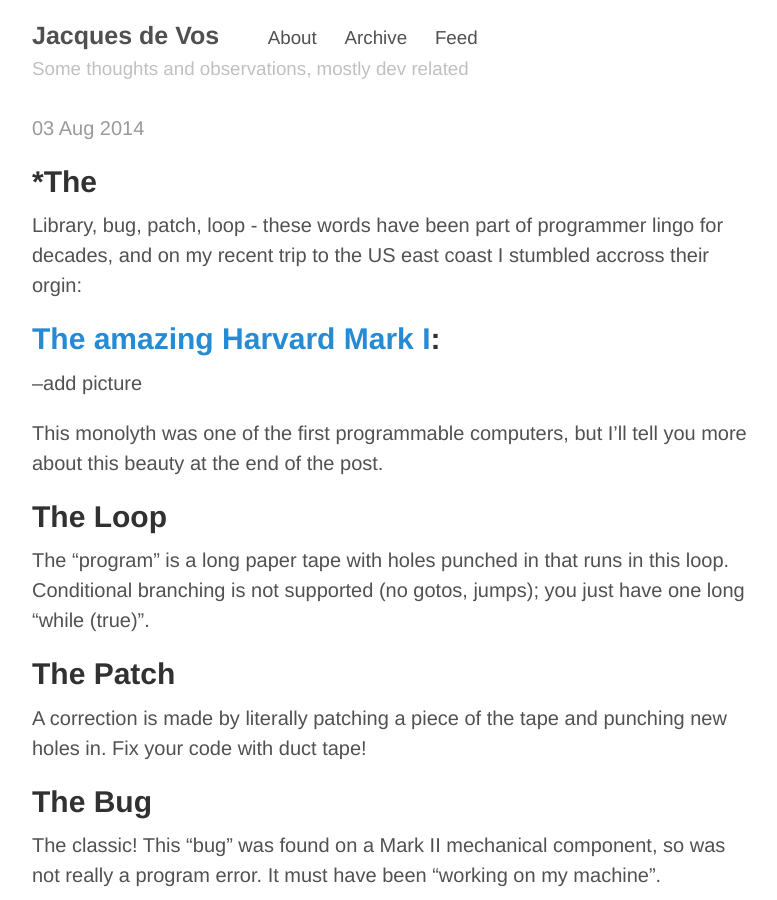
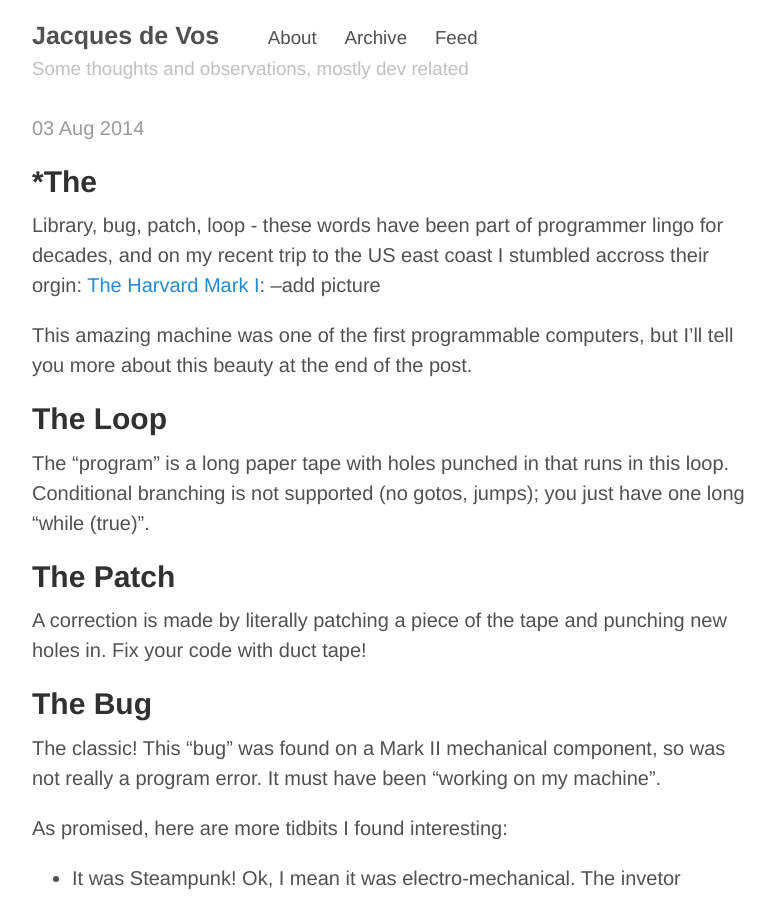
Before and after one commit to jacdevos/jacdevos.github.io.old, a Jekyll site: the page built from index.html, in a window 1280 px wide and 900 px high. Shown: the whole window, without its empty margins (248-1025 px from the left). Built offline with Jekyll 4.4.1, drawn with Linux system fonts in a browser that asks for light colours; Markdown is read by kramdown in place of the engine named in the settings; the list of posts is cut into pages by our own code.

Commit message:
Update 2014-08-03-markI.md

```diff
--- a/_posts/2014-08-03-markI.md
+++ b/_posts/2014-08-03-markI.md
@@ -5,12 +5,10 @@ title: Origins: where bugs, loops and patches come from
 
 *The
 -----
-Library, bug, patch, loop - these words have been part of programmer lingo for decades, and on my recent trip to the US east coast I stumbled accross their orgin:
-
-## [The amazing Harvard Mark I](http://en.wikipedia.org/wiki/Harvard_Mark_I):
+Library, bug, patch, loop - these words have been part of programmer lingo for decades, and on my recent trip to the US east coast I stumbled accross their orgin: [The Harvard Mark I](http://en.wikipedia.org/wiki/Harvard_Mark_I):
 --add picture
 
-This monolyth was one of the first programmable computers, but I'll tell you more about this beauty at the end of the post.
+This amazing machine was one of the first programmable computers, but I'll tell you more about this beauty at the end of the post.
 
 ## The Loop
 
```
